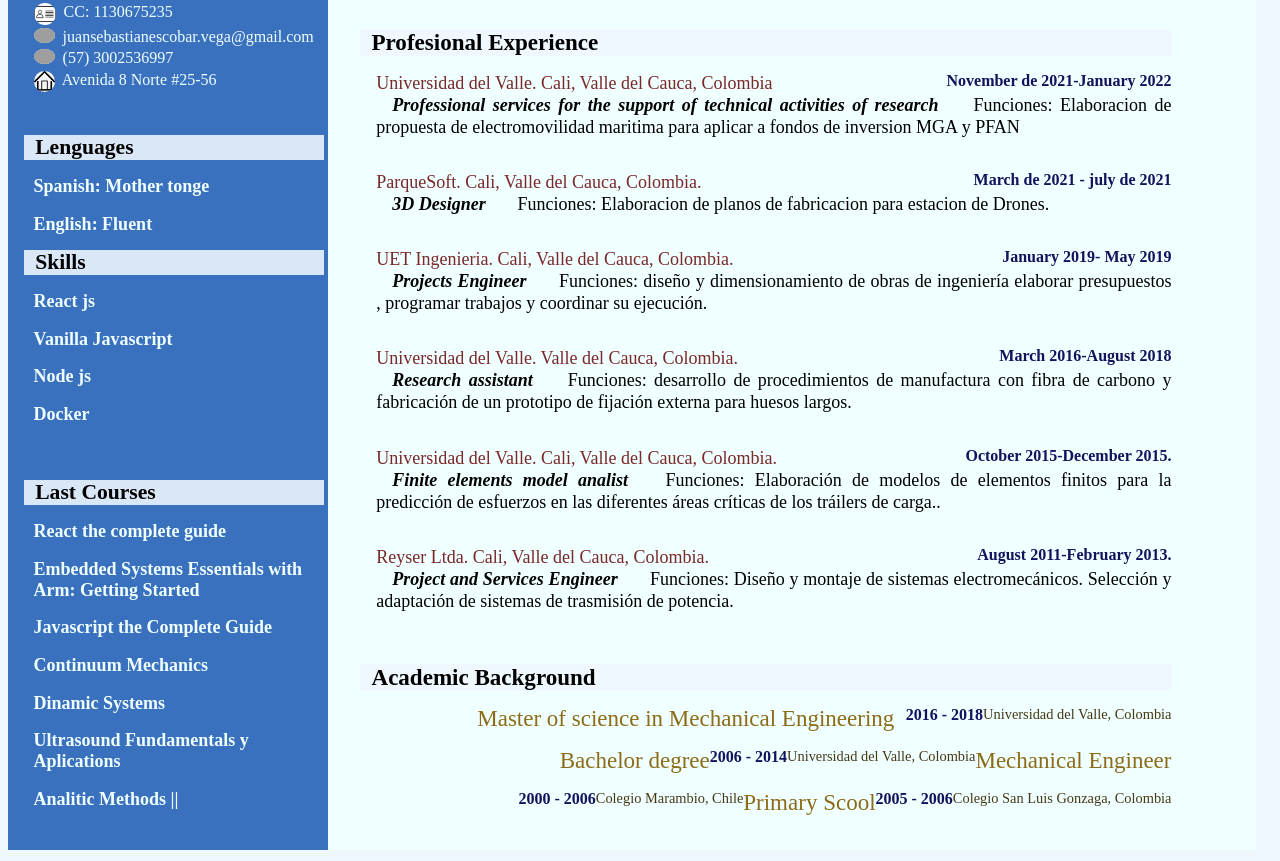
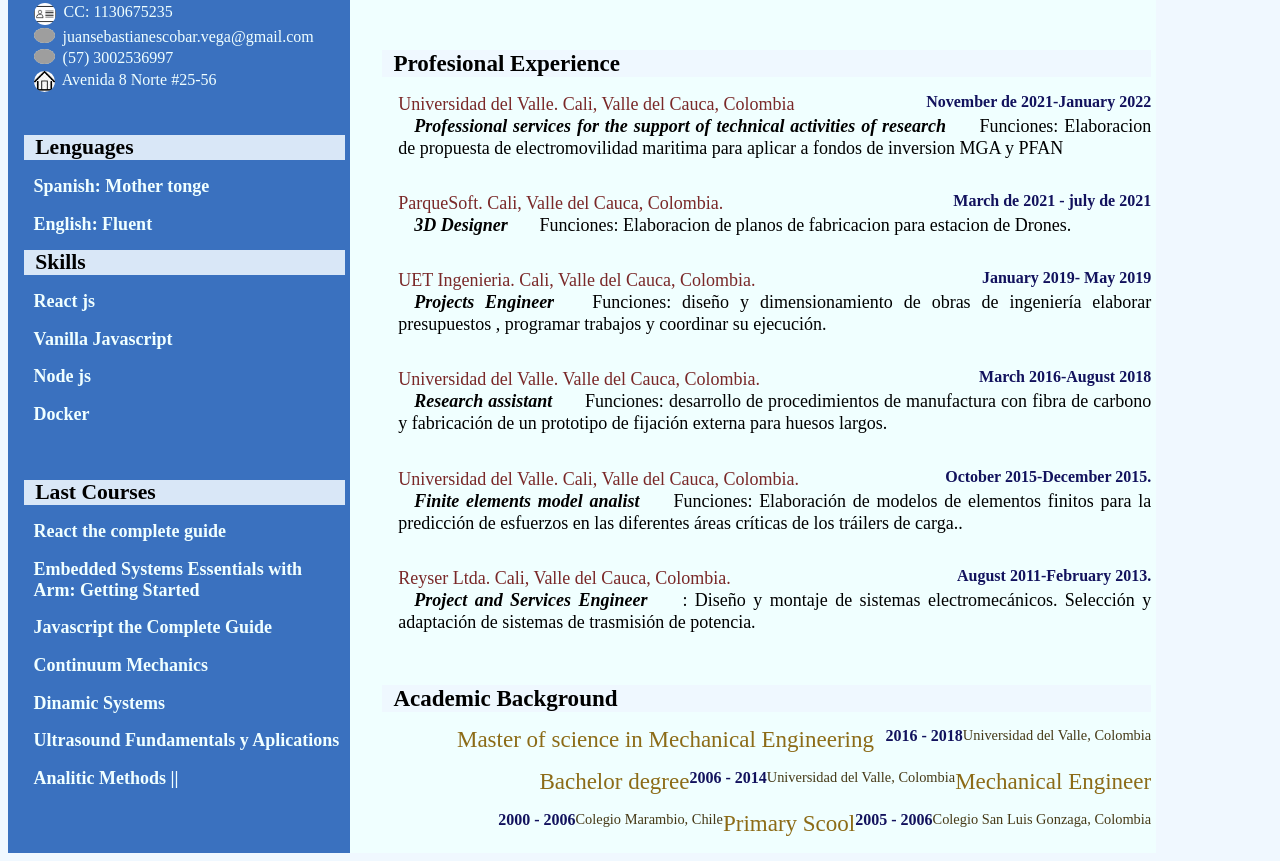
Before and after one commit to JCODEXs/hoja-de-vida, a plain HTML site: page index.html in a window 1280 px wide. Shown: the part 423-1284 px from the top of the page. Drawn offline with Linux system fonts and the light colour scheme; grey boxes are pictures that could not be loaded.

Commit message:
ingles 2

```diff
--- a/index.html
+++ b/index.html
@@ -150,9 +150,8 @@
             <fecha>August 2011-February 2013.</fecha><br />
             <cargo>Project and Services Engineer</cargo>
             <Funciones>
-              Funciones: Diseño y montaje de sistemas electromecánicos.
-              Selección y adaptación de sistemas de trasmisión de
-              potencia.</Funciones
+              : Diseño y montaje de sistemas electromecánicos. Selección y
+              adaptación de sistemas de trasmisión de potencia.</Funciones
             >
           </EXP>
         </div>
--- a/styles.css
+++ b/styles.css
@@ -36,7 +36,7 @@ Contenedor {
   padding-top: 0.5rem;
   background-color: azure;
   display: flex;
-  width: 1248px;
+  width: 1148px;
 }
 grade {
   font-size: 32px;
@@ -49,14 +49,14 @@ FD {
   font-size: large;
   color: azure;
   display: block;
-  width: 24%;
+  width: 28%;
   padding-left: 1rem;
   padding-right: 0.3rem;
 }
 
 PP {
   background-color: azure;
-  width: 65%;
+  width: 69%;
   padding-left: 2rem;
   padding-right: 0.3rem;
   text-align: justify;
```
